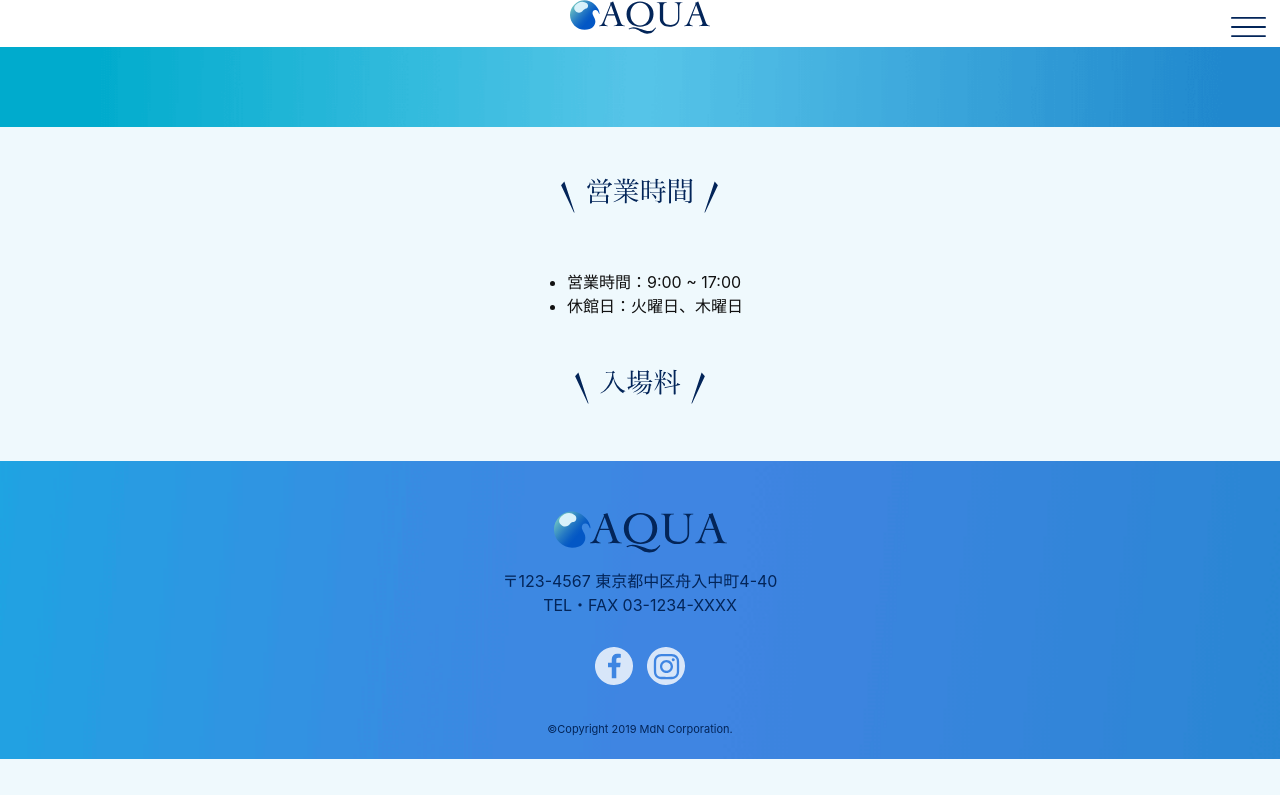
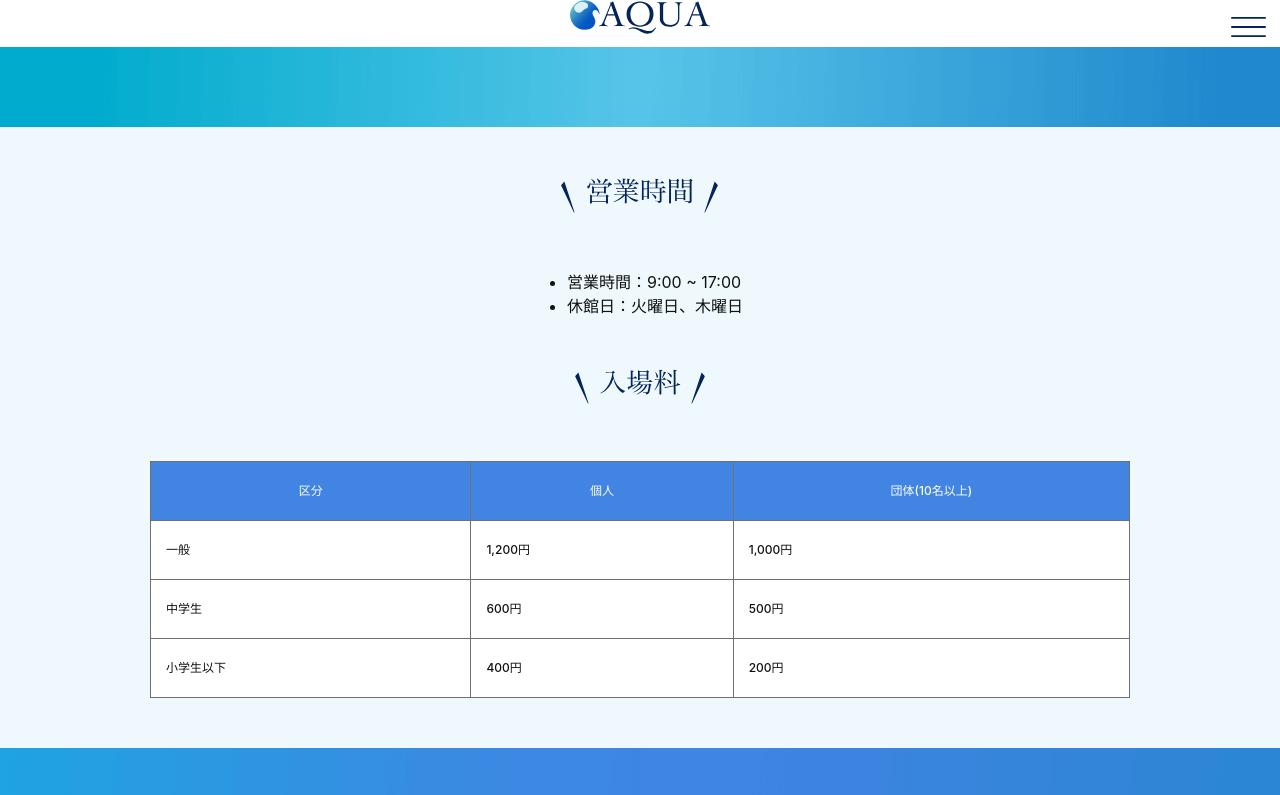
Before and after one commit to 20202022-KawakamiRina/J2A110, a plain HTML site: page lesson7/guide/index.html in a window 1280 px wide. Shown: the top 795 px of the page. Drawn offline with Linux system fonts and the light colour scheme.

Commit message:
lesson7　更新

```diff
--- a/lesson7/guide/index.html
+++ b/lesson7/guide/index.html
@@ -67,13 +67,35 @@
         <img src="img/ttl_price.svg" alt="入場料">
       </h2>
       <!-- テーブル -->
-
+      <table class="price-table">
         <!-- テーブルの上部 -->
-
+        <thead>
+          <tr>
+            <th>区分</th>
+            <th>個人</th>
+            <th>団体(10名以上)</th>
+          </tr>
+        </thead>
         <!-- テーブルの本体 -->
-
-
-      <!-- テーブルここまで -->
+        <tbody>
+          <tr>
+            <th>一般</th>
+            <td>1,200円</td>
+            <td>1,000円</td>
+          </tr>
+          <tr>
+            <th>中学生</th>
+            <td>600円</td>
+            <td>500円</td>
+          </tr>
+          <tr>
+            <th>小学生以下</th>
+            <td>400円</td>
+            <td>200円</td>
+          </tr>
+        </tbody>
+        <!-- テーブルここまで -->
+      </table>
     </section>
     <!-- セクション（入場料）ここまで -->
   </main>
```
